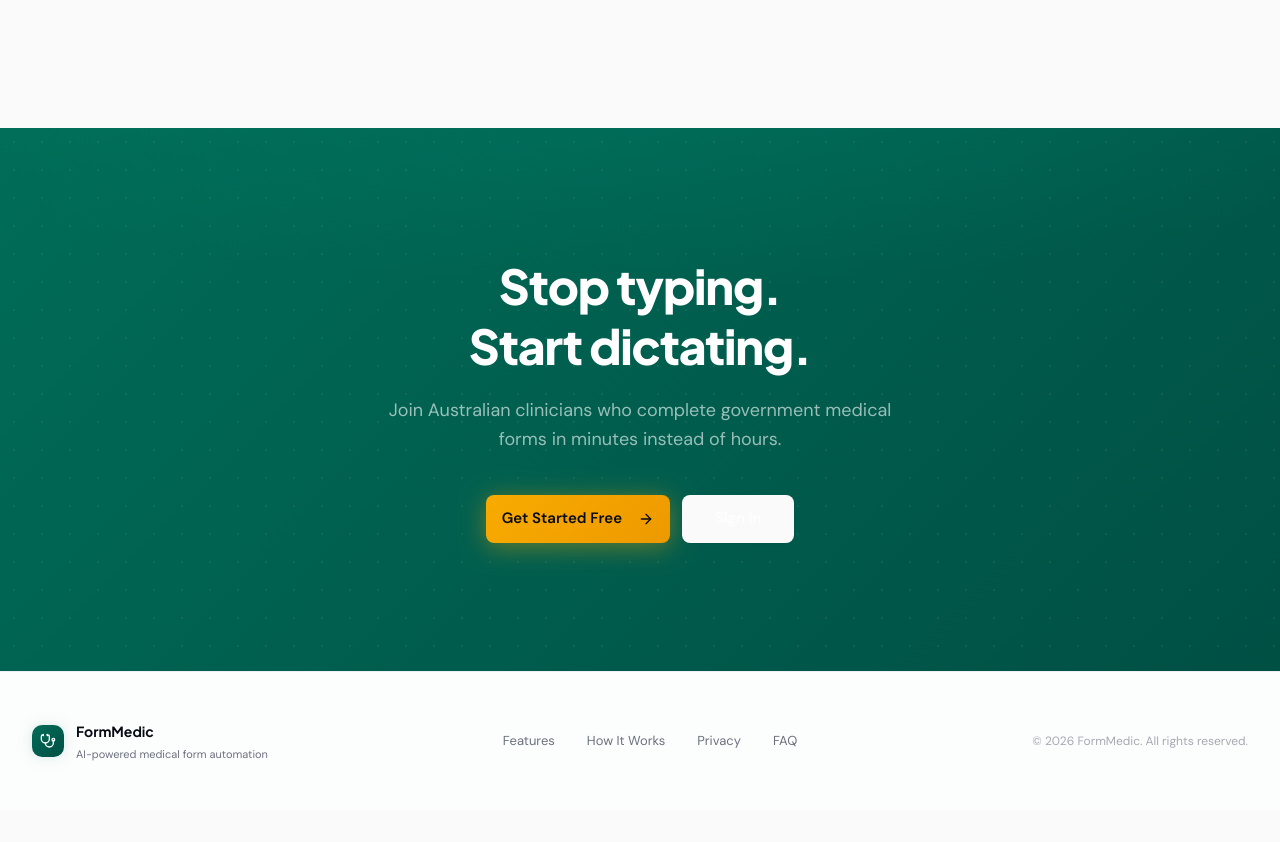
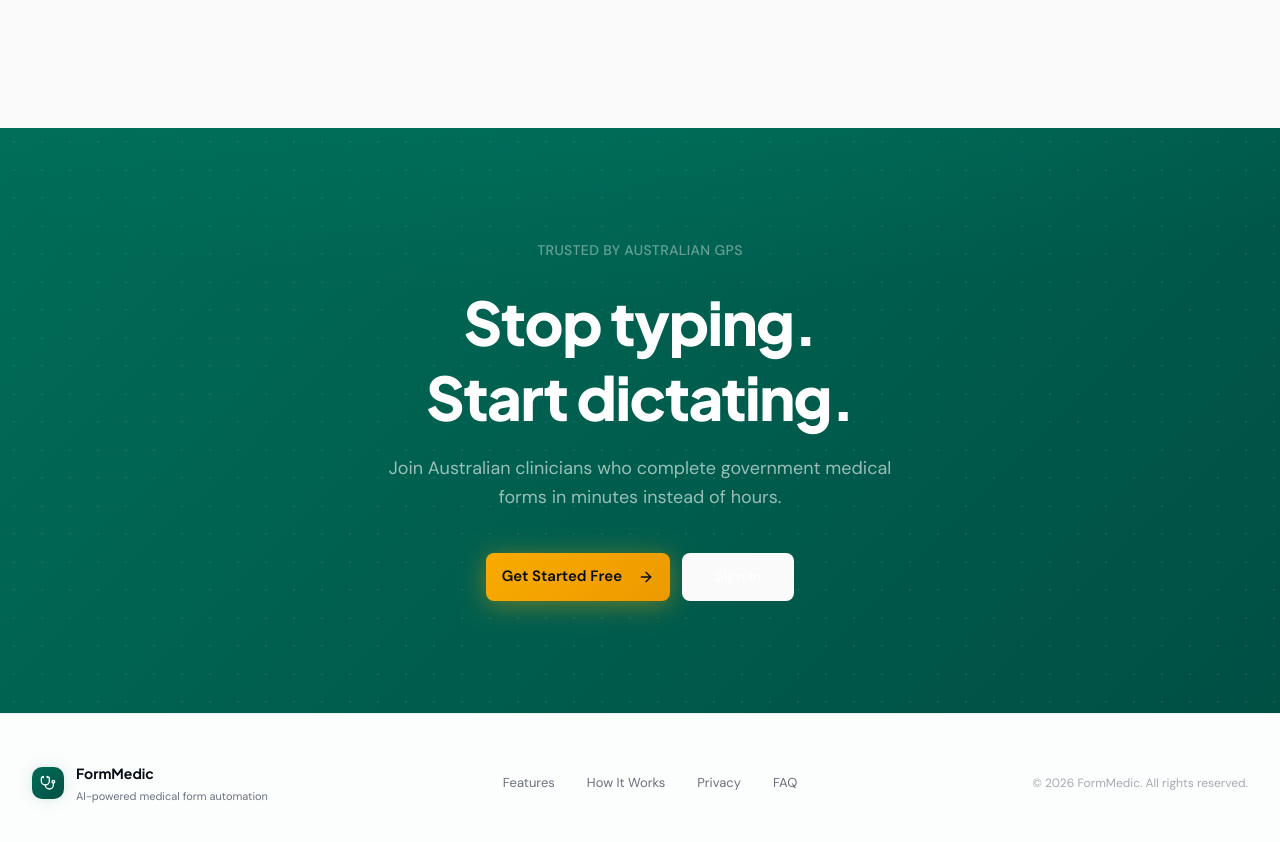
Before and after one commit to abalpay/FormMedicGP, a Next.js app: page / in a window 1280 px wide. Shown: the part 4320-5162 px from the top of the page. Before the commit the page ends 5130 px from the top, so only its background shows below. Built offline with nearby package versions, Linux system fonts and the light colour scheme.

Commit message:
feat: extract CTA + Footer, finalize marketing page component structure

```diff
--- a/src/app/(marketing)/page.tsx
+++ b/src/app/(marketing)/page.tsx
@@ -1,12 +1,11 @@
-import Link from 'next/link';
-import { Stethoscope, ArrowRight } from 'lucide-react';
-import { Button } from '@/components/ui/button';
 import { Hero } from '@/components/marketing/hero';
 import { Features } from '@/components/marketing/features';
 import { HowItWorks } from '@/components/marketing/how-it-works';
 import { FormLibrary } from '@/components/marketing/form-library';
 import { Privacy } from '@/components/marketing/privacy';
 import { FAQ } from '@/components/marketing/faq';
+import { CTA } from '@/components/marketing/cta';
+import { Footer } from '@/components/marketing/footer';
 
 export default function LandingPage() {
   return (
@@ -17,83 +16,8 @@ export default function LandingPage() {
       <FormLibrary />
       <Privacy />
       <FAQ />
-
-      {/* ── Final CTA ── */}
-      <section className="relative py-24 sm:py-32 overflow-hidden">
-        <div className="absolute inset-0 gradient-teal" />
-        <div className="absolute inset-0 bg-[radial-gradient(ellipse_70%_50%_at_50%_-20%,oklch(0.55_0.12_175/0.4),transparent)]" />
-        <div
-          className="absolute inset-0 opacity-[0.06]"
-          style={{
-            backgroundImage: 'radial-gradient(circle, white 1px, transparent 1px)',
-            backgroundSize: '28px 28px',
-          }}
-        />
-
-        <div className="relative max-w-3xl mx-auto px-5 sm:px-8 text-center">
-          <h2 className="text-3xl sm:text-4xl md:text-5xl font-extrabold tracking-tight text-white font-[family-name:var(--font-display)] leading-tight">
-            Stop typing.
-            <br />
-            Start dictating.
-          </h2>
-          <p className="mt-5 text-base sm:text-lg text-white/60 max-w-lg mx-auto leading-relaxed">
-            Join Australian clinicians who complete government medical forms
-            in minutes instead of hours.
-          </p>
-          <div className="mt-10 flex flex-col sm:flex-row items-center justify-center gap-3">
-            <Button
-              size="lg"
-              className="h-12 px-8 text-[15px] font-semibold gradient-amber text-foreground border-0 shadow-[0_4px_24px_oklch(0.795_0.177_78/0.4)] hover:shadow-[0_6px_32px_oklch(0.795_0.177_78/0.5)] hover:scale-[1.02] transition-all duration-300"
-              asChild
-            >
-              <Link href="/register">
-                Get Started Free
-                <ArrowRight className="w-4 h-4 ml-2" />
-              </Link>
-            </Button>
-            <Button
-              size="lg"
-              variant="outline"
-              className="h-12 px-8 text-[15px] font-medium border-white/20 text-white/90 hover:bg-white/10 hover:text-white hover:border-white/30 transition-all duration-300"
-              asChild
-            >
-              <Link href="/login">Sign In</Link>
-            </Button>
-          </div>
-        </div>
-      </section>
-
-      {/* ── Footer ── */}
-      <footer className="border-t border-border/60 bg-card/50">
-        <div className="max-w-7xl mx-auto px-5 sm:px-8 py-12">
-          <div className="flex flex-col md:flex-row items-start md:items-center justify-between gap-6">
-            <div className="flex items-center gap-3">
-              <div className="w-8 h-8 rounded-lg gradient-teal flex items-center justify-center shadow-[0_0_12px_oklch(0.47_0.1_175/0.15)]">
-                <Stethoscope className="w-4 h-4 text-white" />
-              </div>
-              <div>
-                <span className="font-bold text-sm font-[family-name:var(--font-display)]">
-                  FormMedic
-                </span>
-                <p className="text-[11px] text-muted-foreground mt-0.5">
-                  AI-powered medical form automation
-                </p>
-              </div>
-            </div>
-
-            <div className="flex items-center gap-8 text-[13px] text-muted-foreground">
-              <a href="#features" className="hover:text-foreground transition-colors duration-200">Features</a>
-              <a href="#how-it-works" className="hover:text-foreground transition-colors duration-200">How It Works</a>
-              <a href="#privacy" className="hover:text-foreground transition-colors duration-200">Privacy</a>
-              <a href="#faq" className="hover:text-foreground transition-colors duration-200">FAQ</a>
-            </div>
-
-            <p className="text-xs text-muted-foreground/60">
-              &copy; 2026 FormMedic. All rights reserved.
-            </p>
-          </div>
-        </div>
-      </footer>
+      <CTA />
+      <Footer />
     </div>
   );
 }
--- /dev/null
+++ b/src/components/marketing/cta.tsx
@@ -0,0 +1,50 @@
+import Link from 'next/link';
+import { ArrowRight } from 'lucide-react';
+import { Button } from '@/components/ui/button';
+
+export function CTA() {
+  return (
+    <section className="relative py-20 sm:py-28 overflow-hidden">
+      <div className="absolute inset-0 gradient-teal" />
+      <div className="absolute inset-0 bg-[radial-gradient(ellipse_70%_50%_at_50%_-20%,oklch(0.55_0.12_175/0.4),transparent)]" />
+      <div
+        className="absolute inset-0 opacity-[0.06]"
+        style={{
+          backgroundImage: 'radial-gradient(circle, white 1px, transparent 1px)',
+          backgroundSize: '28px 28px',
+        }}
+      />
+
+      <div className="relative max-w-3xl mx-auto px-5 sm:px-8 text-center">
+        <p className="text-sm text-white/40 font-medium tracking-wide uppercase mb-6">
+          Trusted by Australian GPs
+        </p>
+        <h2 className="text-4xl sm:text-5xl md:text-6xl font-extrabold tracking-tight text-white font-[family-name:var(--font-display)] leading-tight">
+          Stop typing.
+          <br />
+          Start dictating.
+        </h2>
+        <p className="mt-5 text-base sm:text-lg text-white/60 max-w-lg mx-auto leading-relaxed">
+          Join Australian clinicians who complete government medical forms
+          in minutes instead of hours.
+        </p>
+        <div className="mt-10 flex flex-col sm:flex-row items-center justify-center gap-3">
+          <Button variant="amber" size="lg" className="h-12 px-8 text-[15px] font-semibold" asChild>
+            <Link href="/register">
+              Get Started Free
+              <ArrowRight className="w-4 h-4 ml-2" />
+            </Link>
+          </Button>
+          <Button
+            size="lg"
+            variant="outline"
+            className="h-12 px-8 text-[15px] font-medium border-white/20 text-white/90 hover:bg-white/10 hover:text-white hover:border-white/30 transition-all duration-300"
+            asChild
+          >
+            <Link href="/login">Sign In</Link>
+          </Button>
+        </div>
+      </div>
+    </section>
+  );
+}
--- /dev/null
+++ b/src/components/marketing/footer.tsx
@@ -0,0 +1,44 @@
+import { Stethoscope } from 'lucide-react';
+
+const footerLinks = [
+  { label: 'Features', href: '#features' },
+  { label: 'How It Works', href: '#how-it-works' },
+  { label: 'Privacy', href: '#privacy' },
+  { label: 'FAQ', href: '#faq' },
+];
+
+export function Footer() {
+  return (
+    <footer className="border-t border-border/60 bg-card/50">
+      <div className="max-w-7xl mx-auto px-5 sm:px-8 py-12">
+        <div className="flex flex-col md:flex-row items-start md:items-center justify-between gap-6">
+          <div className="flex items-center gap-3">
+            <div className="w-8 h-8 rounded-lg gradient-teal flex items-center justify-center shadow-[0_0_12px_oklch(0.47_0.1_175/0.15)]">
+              <Stethoscope className="w-4 h-4 text-white" />
+            </div>
+            <div>
+              <span className="font-bold text-sm font-[family-name:var(--font-display)]">
+                FormMedic
+              </span>
+              <p className="text-[11px] text-muted-foreground mt-0.5">
+                AI-powered medical form automation
+              </p>
+            </div>
+          </div>
+
+          <div className="flex items-center gap-8 text-[13px] text-muted-foreground">
+            {footerLinks.map((link) => (
+              <a key={link.href} href={link.href} className="hover:text-foreground transition-colors duration-200">
+                {link.label}
+              </a>
+            ))}
+          </div>
+
+          <p className="text-xs text-muted-foreground/60">
+            &copy; 2026 FormMedic. All rights reserved.
+          </p>
+        </div>
+      </div>
+    </footer>
+  );
+}
```
